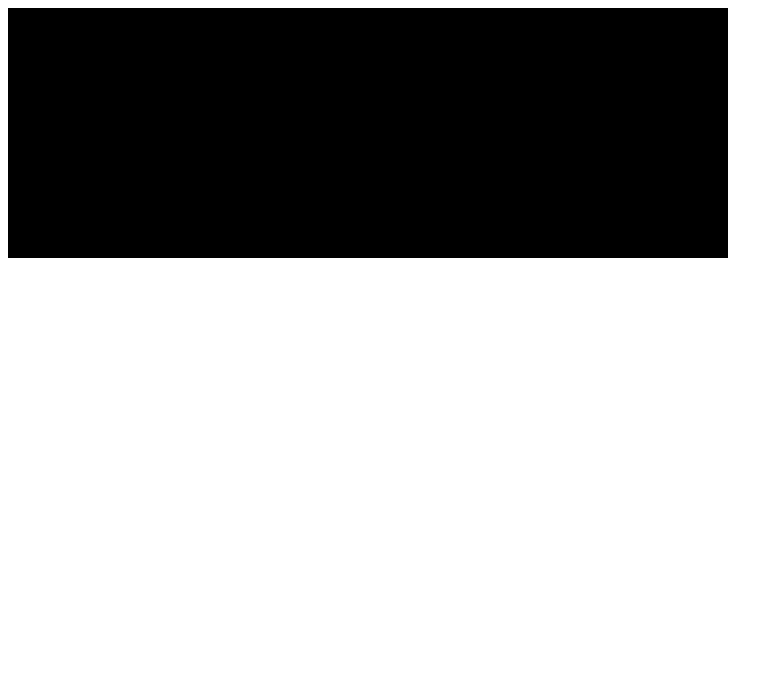
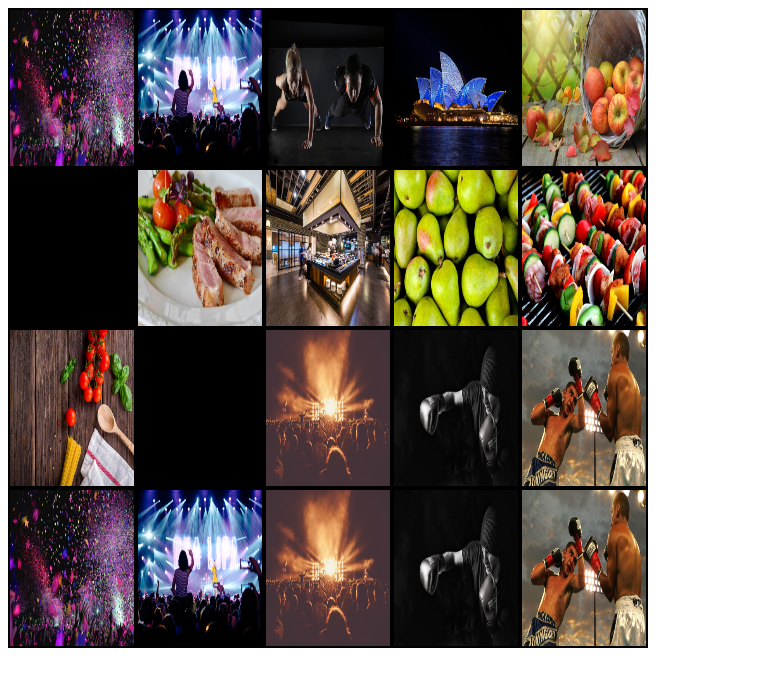
Before and after one commit to dev-vming/gallery-with-vanillaJS, a plain HTML site: page index.html in a window 1280 px wide. Shown: the whole page, without its empty margins (0-783 px from the left). Drawn offline with Linux system fonts and the light colour scheme.

Commit message:
Feat: 기본 갤러리 레이아웃 작업

```diff
--- /dev/null
+++ b/gallery.js
@@ -0,0 +1,36 @@
+
+export default function gallery(imageSrcList, width, height, row, column) {
+
+  const canvas = document.createElement('canvas');
+  canvas.width = width;
+  canvas.height = height;
+
+  const ctx = canvas.getContext('2d');
+  ctx.fillStyle = '#000';
+  ctx.fillRect(0, 0, width, height);
+
+  const itemWidth = canvas.width / column;
+  const itemHeight = canvas.height / row;
+  const itemMargin = 2;
+
+  const imageList = imageSrcList.map((src,idx) => {
+    const image = document.createElement('img');
+    image.src = src;
+    image.onload = () => {
+      drawItem(image,idx);
+    }
+    return image;
+  });
+
+  function drawItem(item, idx) {
+    const left = (idx % column) * itemWidth;
+    const top = Math.trunc(idx / column) * itemHeight;
+    const destLeft = left + itemMargin;
+    const destTop = top + itemMargin;
+    const destWidth = itemWidth - itemMargin * 2;
+    const destHeight = itemHeight - itemMargin * 2;
+    ctx.drawImage(item,destLeft,destTop,destWidth,destHeight);
+  }
+
+  return canvas;
+}
--- a/index.html
+++ b/index.html
@@ -6,61 +6,6 @@
     <title>Document</title>
   </head>
   <body>
-    <script>
-      const canvas = document.createElement("canvas");
-      const width = 720;
-      const height = 250;
-      canvas.width = width * window.devicePixelRatio;
-      canvas.height = height * window.devicePixelRatio;
-      canvas.style.width = width + "px";
-      canvas.style.height = height + "px";
-      document.body.appendChild(canvas);
-      const ctx = canvas.getContext("2d");
-      ctx.scale(window.devicePixelRatio, window.devicePixelRatio);
-
-      ctx.fillRect(0,0,width,height);
-      const audio = new Audio(); // document.createElement('audio')와 동일
-      audio.src = './audio/01.mp3';
-
-      canvas.onclick = () => {
-        audio.play();
-        const analyser= connectAudio();
-        draw(analyser);
-      }
-
-      function connectAudio() {
-        const audioContext =
-          new window.AudioContext() || window.webkitAudioContext();
-        const audioSource = audioContext.createMediaElementSource(audio);
-        const analyser = audioContext.createAnalyser();
-        analyser.fftSize = 256;
-        audioSource.connect(analyser);
-        analyser.connect(audioContext.destination);
-        return analyser;
-      }
-
-      function draw(analyser){
-        const bufferLength = analyser.frequencyBinCount;
-        const dataArray = new Uint8Array(bufferLength);
-        analyser.getByteFrequencyData(dataArray);
-
-        ctx.fillStyle = 'rgba(0,0,0,0.1)';
-        ctx.fillRect(0,0,width,height);
-
-        const barWidth = (width/bufferLength*2);
-        let barheight = 0;
-        let x = 0;
-
-        ctx.save(); // 기존 컨텍스트가 가진 정보들을 스택에 담음
-        for(let i=0; i<bufferLength; i++){
-          barHeight = dataArray[i];
-          ctx.fillStyle = '#55b';
-          ctx.fillRect(x,height-barHeight,barWidth,barHeight);
-          x+=barWidth;
-        }
-        ctx.restore();
-        requestAnimationFrame(()=>draw(analyser))
-      }
-    </script>
+    <script type="module" src="./main.js"></script>
   </body>
 </html>
--- /dev/null
+++ b/main.js
@@ -0,0 +1,49 @@
+import gallery from './gallery.js';
+
+const parent = document.createElement('div');
+document.body.appendChild(parent);
+parent.style.width = '640px';
+parent.style.height = '640px';
+
+const imageSrcList = [
+  "./images/04.jpg",
+  "./images/05.jpg",
+  "./images/06.jpg",
+  "./images/07.jpg",
+  "./images/08.jpg",
+  "./images/09.jpg",
+  "./images/10.jpg",
+  "./images/11.jpg",
+  "./images/12.jpg",
+  "./images/13.jpg",
+  "./images/14.jpg",
+  "./images/15.jpg",
+  "./images/01.jpg",
+  "./images/02.jpg",
+  "./images/03.jpg",
+  "./images/04.jpg",
+  "./images/05.jpg",
+  "./images/01.jpg",
+  "./images/02.jpg",
+  "./images/03.jpg",
+  "./images/04.jpg",
+  "./images/05.jpg",
+  "./images/06.jpg",
+  "./images/07.jpg",
+  "./images/08.jpg",
+  "./images/09.jpg",
+  "./images/10.jpg",
+  "./images/11.jpg",
+  "./images/12.jpg",
+  "./images/13.jpg",
+  "./images/14.jpg",
+  "./images/15.jpg",
+  "./images/01.jpg",
+  "./images/02.jpg",
+  "./images/03.jpg",
+  "./images/04.jpg",
+  "./images/05.jpg",
+  "./images/06.jpg",
+]
+
+parent.appendChild(gallery(imageSrcList,640,640,4,5));
```
